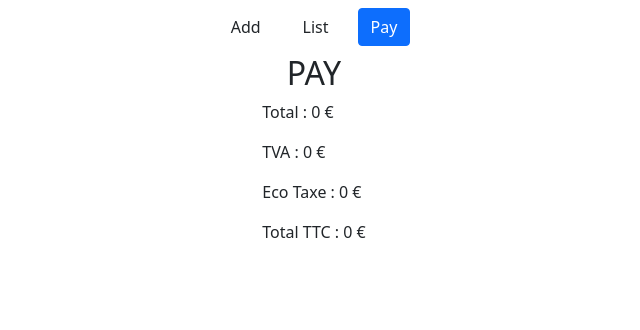
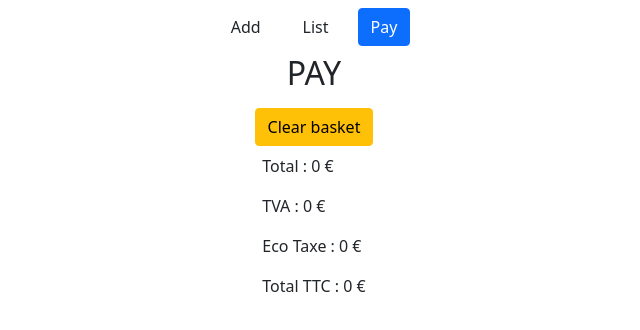
Before and after one commit to Adrien-GOGOIS/Bakery-React, a React (Create React App) app: page / in a window 1280 px wide. Both pictures are taken after a click on the button "Pay". Shown: the top 330 px of the page, without its empty margins (326-966 px from the left). Built offline with nearby package versions, Linux system fonts and the light colour scheme.

Commit message:
Display basket list in Pay.js

```diff
--- a/src/components/Pay.js
+++ b/src/components/Pay.js
@@ -14,11 +14,14 @@ class Pay extends React.Component {
       totalEcoTax: 0,
       totalTTC: 0,
     };
+
     this.handleSelect = this.handleSelect.bind(this);
   }
 
+  // ICI ON VA CALCULER LE TOTAL DES PRODUITS APRES AJOUT DANS LE PANIER
   componentDidUpdate(_prevProps, prevState) {
     if (prevState.basket !== this.state.basket) {
+      // Stockage des calcul dans des constantes arrondies à 2 décimales
       const actualPrice = parseInt(this.state.basket[0].price);
       const totalPrice = prevState.total + actualPrice;
       const tvaPrice =
@@ -29,6 +32,7 @@ class Pay extends React.Component {
 
       console.log(this.state.basket[0].price);
 
+      // Modification du state avec les constantes
       this.setState({
         // ...this.state.basket,
         total: totalPrice,
@@ -39,6 +43,7 @@ class Pay extends React.Component {
     }
   }
 
+  // Fonction de récupération des caractéristiques (nom/prix) du produit ajouté au panier
   handleSelect(name, price) {
     console.log(name, price);
     this.setState((prevState) => ({
@@ -47,6 +52,9 @@ class Pay extends React.Component {
     console.log(this.state.basket);
   }
 
+  // Fonction de reset du panier (state)
+
+  // RENDER DU COMPONENT PAY
   render() {
     return (
       <div>
@@ -69,6 +77,17 @@ class Pay extends React.Component {
         </div>
         <div className="d-flex flex-column align-items-center">
           <h2>PAY</h2>
+
+          {/* Bouton clear : */}
+
+          <button className="btn btn-warning m-2">Clear basket</button>
+
+          <div>
+            {this.state.basket.map((item) => (
+              <p className="me-1 badge bg-primary text-wrap">{item.name} x 1</p>
+            ))}
+          </div>
+
           <div>
             <p>Total : {this.state.total} €</p>
             <p>TVA : {this.state.totalTVA} €</p>
```
